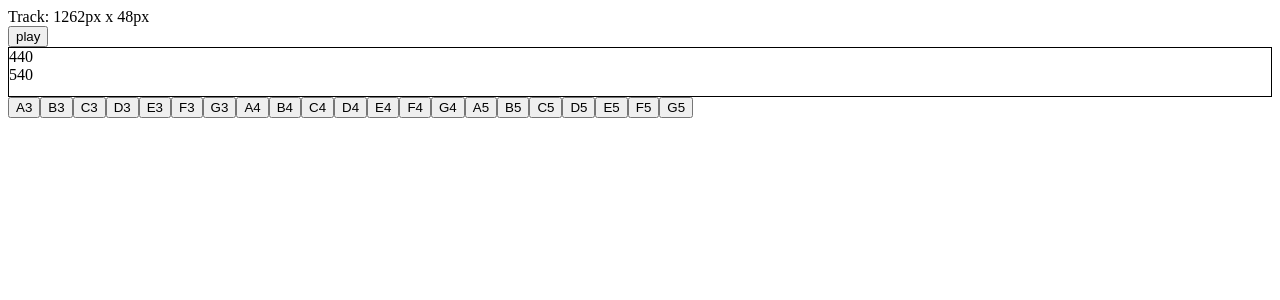
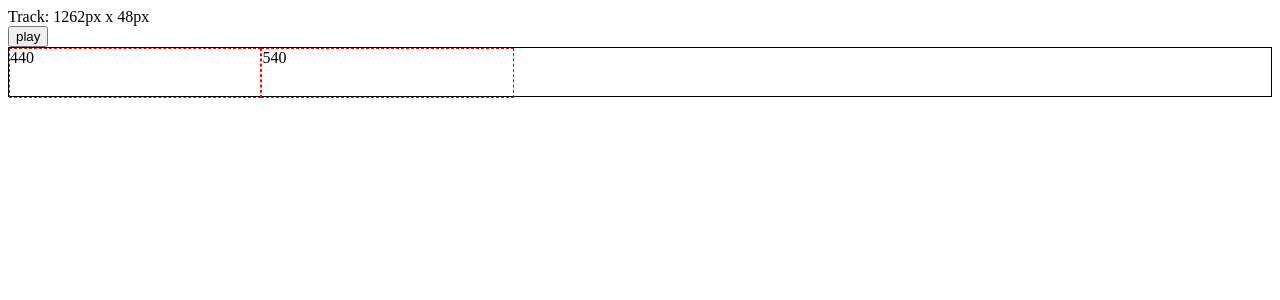
Before and after one commit to KevinLee3627/piano-thing, a React (Vite) app: page / in a window 1280 px wide. Shown: the top 300 px of the page. Built offline with nearby package versions, Linux system fonts and the light colour scheme.

Commit message:
feat: Adjust note width and position relative to track

```diff
--- a/src/App.tsx
+++ b/src/App.tsx
@@ -2,43 +2,6 @@ import { useRef } from 'react';
 
 import { Note } from './components/Note';
 import { Sequencer } from './components/Sequencer';
-
-const keyNames = [
-  'A',
-  'A#',
-  'B',
-  'C',
-  'C#',
-  'D',
-  'D#',
-  'E',
-  'F',
-  'F#',
-  'G',
-  'G#',
-];
-const baseKey = 49; // A4
-const baseFrequency = 440; // Hz (of A4 key)
-const baseOctave = 4;
-
-const getKeyFrequency = (n: number) =>
-  Math.pow(2, (n - baseKey) / 12) * baseFrequency;
-
-const keys: Array<{ name: string; frequency: number }> = [];
-for (let octave = 3; octave <= 5; octave++) {
-  keyNames.forEach((keyName, keyIdx) => {
-    // Get 'n', the key number relative to A4 (n = 49)
-    // NOTE: octave is multiplied by 12 b/c there are 12 semitones in an octave
-    const n = baseKey + 12 * (octave - baseOctave) + keyIdx;
-    const keyInfo = {
-      name: `${keyName}${octave}`,
-      frequency: getKeyFrequency(n),
-    };
-    if (keyInfo.name.length === 2) {
-      keys.push(keyInfo);
-    }
-  });
-}
 
 function App() {
   const audioContextRef = useRef<AudioContext>(null);
@@ -51,14 +14,6 @@ function App() {
   return (
     <>
       <Sequencer audioContext={audioContext} />
-      {keys.map((keyObj) => (
-        <Note
-          key={keyObj.name}
-          name={keyObj.name}
-          frequency={keyObj.frequency}
-          audioContext={audioContext}
-        />
-      ))}
     </>
   );
 }
--- a/src/components/Sequencer.tsx
+++ b/src/components/Sequencer.tsx
@@ -14,15 +14,15 @@ interface Note {
 
 export const Sequencer = (props: SequencerProps) => {
   const [notes, setNotes] = useState<Note[]>([
-    { startTime: 0, duration: 0.5, frequency: 440, gain: 1 },
-    { startTime: 0, duration: 0.5, frequency: 540, gain: 1 },
+    { startTime: 0, duration: 1, frequency: 440, gain: 1 },
+    { startTime: 1, duration: 1, frequency: 540, gain: 1 },
   ]);
-  const [trackLength, setTrackLength] = useState(15); // secs
-  const { ref, dimensions } = useResizeObserver();
+  const [trackLength, setTrackLength] = useState(5); // secs
+  const { ref: trackRef, dimensions: trackDimensions } = useResizeObserver();
 
   const playTrack = () => {
     notes.forEach((note) => {
-      const startTime = props.audioContext.currentTime;
+      const startTime = props.audioContext.currentTime + note.startTime;
       const duration = note.duration;
 
       const oscillatorNode = props.audioContext.createOscillator();
@@ -31,8 +31,7 @@ export const Sequencer = (props: SequencerProps) => {
         note.frequency,
         props.audioContext.currentTime
       );
-      // NOTE: Each key should have its own gain node so it can maintain its own
-      // volume/attack/release stuff
+
       const gainNode = props.audioContext.createGain();
 
       gainNode.gain.setValueAtTime(note.gain, startTime);
@@ -49,22 +48,37 @@ export const Sequencer = (props: SequencerProps) => {
   return (
     <div>
       <div>
-        Track: {dimensions.width}px x {dimensions.height}px
+        Track: {trackDimensions.width}px x {trackDimensions.height}px
       </div>
       <button onClick={playTrack}>play</button>
       <div
-        ref={ref}
+        ref={trackRef}
         style={{
           height: '50px',
           width: '100%',
           border: '1px solid black',
+          position: 'relative',
         }}
       >
-        {notes.map((note) => (
-          <div key={`${note.startTime}-${note.duration}-${note.frequency}`}>
-            {note.frequency}
-          </div>
-        ))}
+        {notes.map((note) => {
+          const left = (note.startTime / trackLength) * trackDimensions.width;
+          const noteWidth =
+            (note.duration / trackLength) * trackDimensions.width;
+          return (
+            <div
+              key={`${note.startTime}-${note.duration}-${note.frequency}`}
+              style={{
+                border: '1px dashed red',
+                width: `${noteWidth}px`,
+                height: '50px',
+                left: `${left}px`,
+                position: 'absolute',
+              }}
+            >
+              {note.frequency}
+            </div>
+          );
+        })}
       </div>
     </div>
   );
```
